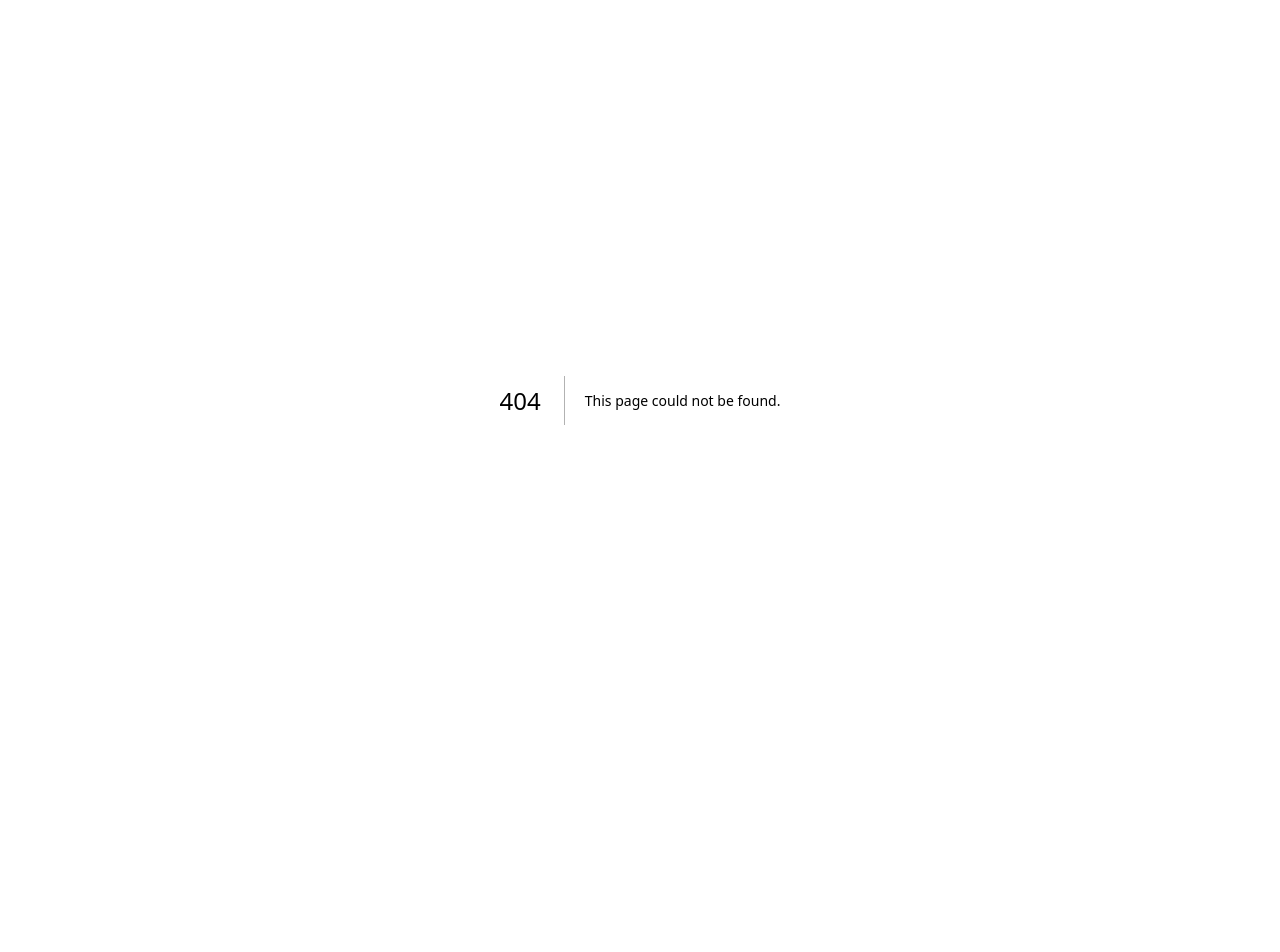
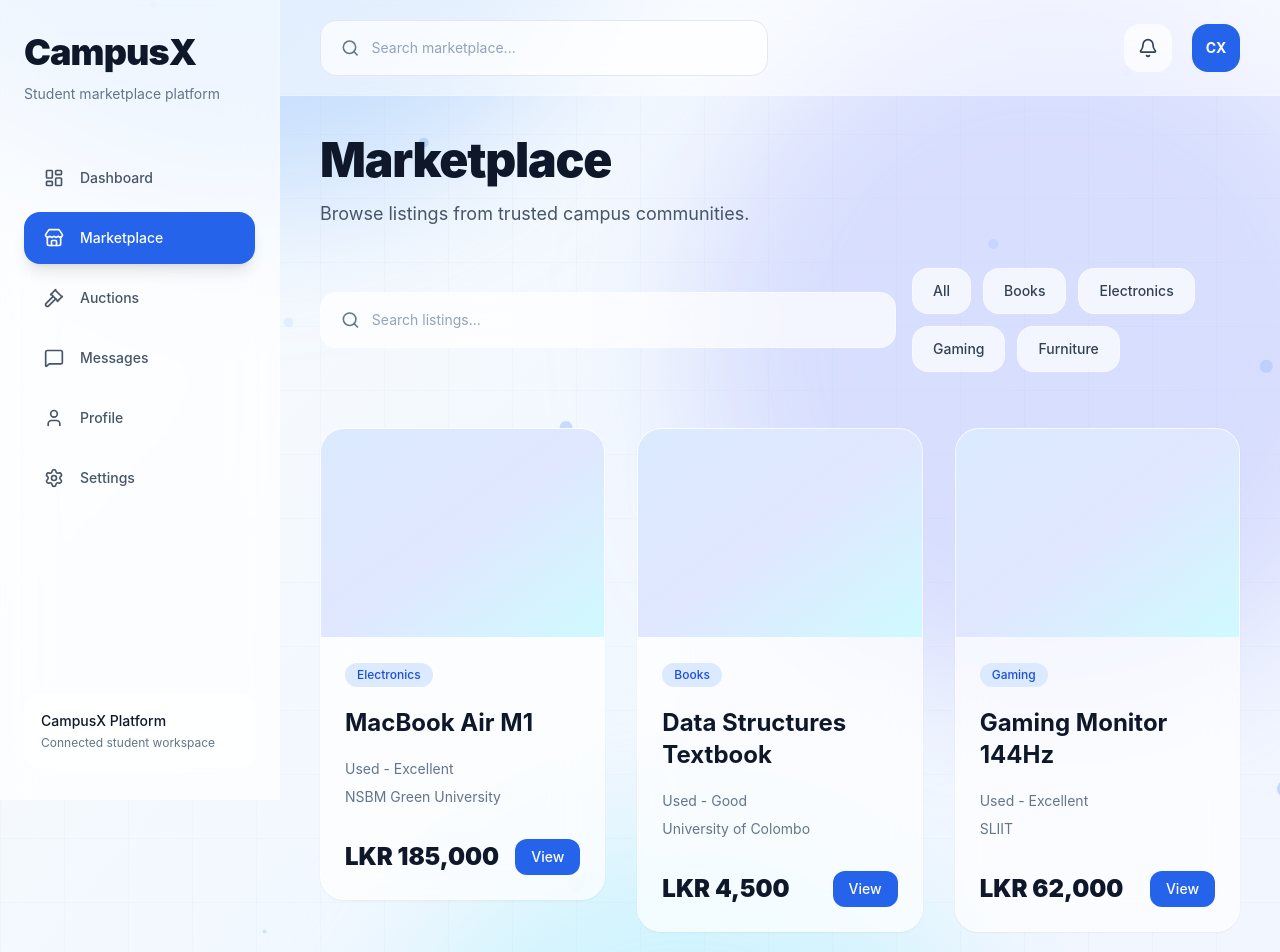
Before and after one commit to Chamindu18/CampusX, a Next.js app in the folder frontend/: page /marketplace in a window 1280 px wide. Before the commit this address had no page. Shown: the top 952 px of the page. Before the commit the page ends 800 px from the top, so only its background shows below. Built offline with nearby package versions, Linux system fonts and the light colour scheme.

Commit message:
feat: implement marketplace browsing architecture

```diff
--- a/frontend/src/app/(platform)/dashboard/page.tsx
+++ b/frontend/src/app/(platform)/dashboard/page.tsx
@@ -29,6 +29,25 @@ export default function DashboardPage() {
           <p className="mt-4 leading-7 text-slate-600">
             Browse and manage student listings.
           </p>
+
+          <a
+            href="/marketplace"
+            className="
+              mt-8
+              inline-flex
+              rounded-xl
+              bg-blue-600
+              px-5
+              py-3
+              text-sm
+              font-medium
+              text-white
+              transition
+              hover:bg-blue-700
+            "
+          >
+            Open Marketplace
+          </a>
         </Card>
 
         {/* Card 2 */}
--- /dev/null
+++ b/frontend/src/app/(platform)/marketplace/page.tsx
@@ -0,0 +1,108 @@
+"use client";
+
+/**
+ * Marketplace browsing page.
+ */
+
+import { Search } from "lucide-react";
+
+import { mockListings } from "@/constants/mock-listings";
+
+import { MarketplaceCard } from "@/components/ui/MarketplaceCard";
+
+export default function MarketplacePage() {
+  return (
+    <div>
+      {/* Heading */}
+      <div>
+        <h1 className="text-5xl font-black tracking-tight text-slate-900">
+          Marketplace
+        </h1>
+
+        <p className="mt-4 text-lg text-slate-600">
+          Browse listings from trusted campus
+          communities.
+        </p>
+      </div>
+
+      {/* Search + Filters */}
+      <div className="mt-10 flex flex-col gap-4 lg:flex-row lg:items-center lg:justify-between">
+        {/* Search */}
+        <div
+          className="
+            flex
+            h-14
+            w-full
+            max-w-xl
+            items-center
+            gap-3
+            rounded-2xl
+            border
+            border-white/40
+            bg-white/70
+            px-5
+            backdrop-blur-xl
+          "
+        >
+          <Search className="h-5 w-5 text-slate-500" />
+
+          <input
+            placeholder="Search listings..."
+            className="
+              w-full
+              bg-transparent
+              text-sm
+              outline-none
+              placeholder:text-slate-400
+            "
+          />
+        </div>
+
+        {/* Filters */}
+        <div className="flex flex-wrap gap-3">
+          {[
+            "All",
+            "Books",
+            "Electronics",
+            "Gaming",
+            "Furniture",
+          ].map((filter) => (
+            <button
+              key={filter}
+              className="
+                rounded-2xl
+                border
+                border-white/40
+                bg-white/70
+                px-5
+                py-3
+                text-sm
+                font-medium
+                text-slate-700
+                backdrop-blur-xl
+                transition
+                hover:bg-white
+              "
+            >
+              {filter}
+            </button>
+          ))}
+        </div>
+      </div>
+
+      {/* Listings Grid */}
+      <div className="mt-14 grid gap-8 md:grid-cols-2 xl:grid-cols-3">
+        {mockListings.map((listing) => (
+          <MarketplaceCard
+            key={listing.id}
+            title={listing.title}
+            category={listing.category}
+            price={listing.price}
+            condition={listing.condition}
+            location={listing.location}
+          />
+        ))}
+      </div>
+    </div>
+  );
+}
--- /dev/null
+++ b/frontend/src/components/ui/MarketplaceCard.tsx
@@ -0,0 +1,129 @@
+"use client";
+
+/**
+ * Marketplace listing card.
+ */
+
+import { motion } from "framer-motion";
+
+import { Card } from "@/components/ui/Card";
+
+interface MarketplaceCardProps {
+  title: string;
+  category: string;
+  price: string;
+  condition: string;
+  location: string;
+}
+
+export function MarketplaceCard({
+  title,
+  category,
+  price,
+  condition,
+  location,
+}: MarketplaceCardProps) {
+  return (
+    <motion.div
+      whileHover={{
+        y: -8,
+      }}
+      transition={{
+        duration: 0.25,
+      }}
+    >
+      <Card
+        className="
+          group
+          overflow-hidden
+          border-white/40
+          bg-white/70
+          backdrop-blur-xl
+          transition-all
+          duration-300
+          hover:shadow-2xl
+        "
+      >
+        {/* Image Placeholder */}
+        <div
+          className="
+            relative
+            h-52
+            overflow-hidden
+            bg-gradient-to-br
+            from-blue-100
+            via-indigo-100
+            to-cyan-100
+          "
+        >
+          {/* Glow */}
+          <div
+            className="
+              absolute
+              inset-0
+              opacity-0
+              transition
+              duration-500
+              group-hover:opacity-100
+              bg-white/10
+            "
+          />
+        </div>
+
+        {/* Content */}
+        <div className="p-6">
+          {/* Category */}
+          <div
+            className="
+              inline-flex
+              rounded-full
+              bg-blue-100
+              px-3
+              py-1
+              text-xs
+              font-medium
+              text-blue-700
+            "
+          >
+            {category}
+          </div>
+
+          {/* Title */}
+          <h3 className="mt-5 text-2xl font-bold text-slate-900">
+            {title}
+          </h3>
+
+          {/* Meta */}
+          <div className="mt-5 space-y-2 text-sm text-slate-500">
+            <p>{condition}</p>
+
+            <p>{location}</p>
+          </div>
+
+          {/* Footer */}
+          <div className="mt-8 flex items-center justify-between">
+            <span className="text-2xl font-black text-slate-900">
+              {price}
+            </span>
+
+            <button
+              className="
+                rounded-xl
+                bg-blue-600
+                px-4
+                py-2
+                text-sm
+                font-medium
+                text-white
+                transition
+                hover:bg-blue-700
+              "
+            >
+              View
+            </button>
+          </div>
+        </div>
+      </Card>
+    </motion.div>
+  );
+}
--- /dev/null
+++ b/frontend/src/constants/mock-listings.ts
@@ -0,0 +1,61 @@
+/**
+ * Temporary marketplace listings.
+ *
+ * Later this will come from backend/database.
+ */
+
+export const mockListings = [
+  {
+    id: 1,
+    title: "MacBook Air M1",
+    category: "Electronics",
+    price: "LKR 185,000",
+    condition: "Used - Excellent",
+    location: "NSBM Green University",
+  },
+
+  {
+    id: 2,
+    title: "Data Structures Textbook",
+    category: "Books",
+    price: "LKR 4,500",
+    condition: "Used - Good",
+    location: "University of Colombo",
+  },
+
+  {
+    id: 3,
+    title: "Gaming Monitor 144Hz",
+    category: "Gaming",
+    price: "LKR 62,000",
+    condition: "Used - Excellent",
+    location: "SLIIT",
+  },
+
+  {
+    id: 4,
+    title: "Study Desk",
+    category: "Furniture",
+    price: "LKR 15,000",
+    condition: "Used - Good",
+    location: "NSBM Green University",
+  },
+
+  {
+    id: 5,
+    title: "iPad Air",
+    category: "Electronics",
+    price: "LKR 120,000",
+    condition: "Used - Excellent",
+    location: "University of Moratuwa",
+  },
+
+  {
+    id: 6,
+    title: "Mechanical Keyboard",
+    category: "Accessories",
+    price: "LKR 18,000",
+    condition: "New",
+    location: "APIIT",
+  },
+];
```
